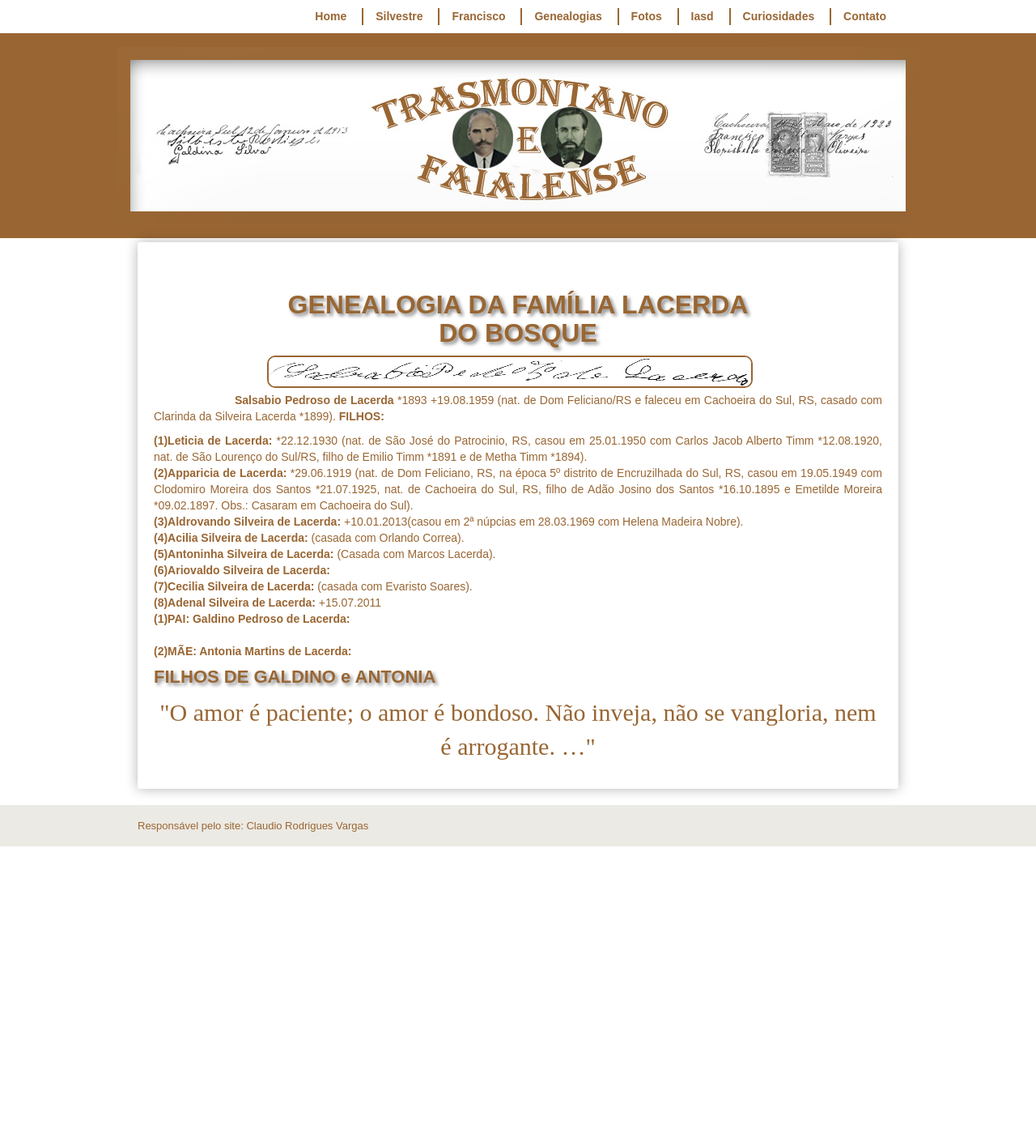
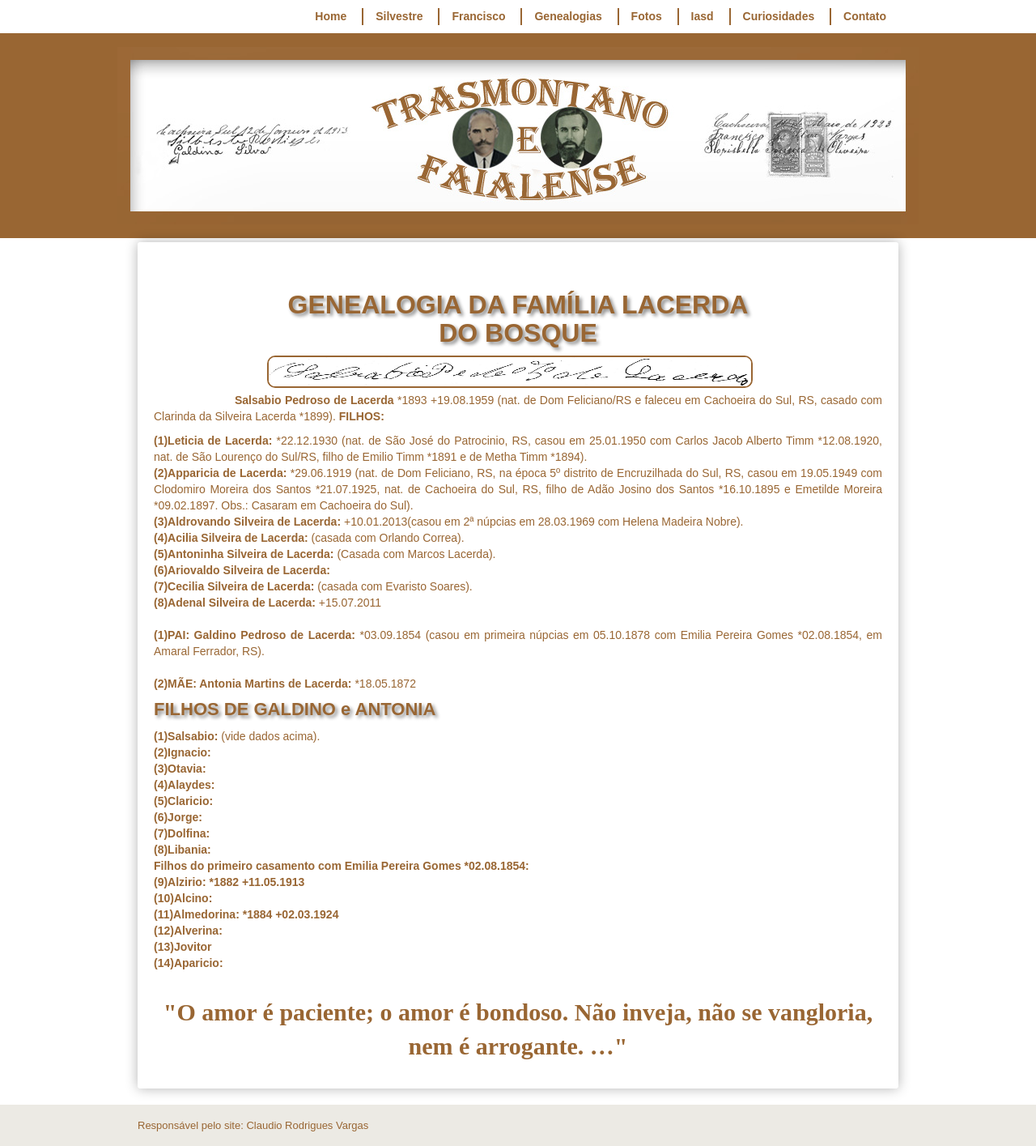
Before and after one commit to claudiovargas1955/claudiovargas1955.github.io, a Jekyll site: the page built from _pages/familia-lacerda-salsabio.html, in a window 1280 px wide. Shown: the whole page at 81% size. Built offline with Jekyll 4.4.1, drawn with Linux system fonts in a browser that asks for light colours; some web fonts are replaced; before the commit the page ends 1045 px from its top, so only the background shows below that.

Commit message:
Update familia-lacerda-salsabio.html

```diff
--- a/_pages/familia-lacerda-salsabio.html
+++ b/_pages/familia-lacerda-salsabio.html
@@ -109,13 +109,28 @@ dos Santos *21.07.1925, nat. de Cachoeira do Sul, RS, filho de Adão Josino dos
 <b>(5)Antoninha Silveira de Lacerda: </b>(Casada com Marcos Lacerda).<br>
 <b>(6)Ariovaldo Silveira de Lacerda: </b><br>
 <b>(7)Cecilia Silveira de Lacerda: </b>(casada com Evaristo Soares).<br>
-<b>(8)Adenal Silveira de Lacerda: </b>+15.07.2011<br>
+<b>(8)Adenal Silveira de Lacerda: </b>+15.07.2011<br><br>
 
-<b>(1)PAI: Galdino Pedroso de Lacerda: </b><br><br>
-
-<b>(2)MÃE: Antonia Martins de Lacerda: </b><br>
+<b>(1)PAI: Galdino Pedroso de Lacerda: </b>*03.09.1854 (casou em primeira núpcias em 05.10.1878 com Emilia Pereira Gomes *02.08.1854, em Amaral Ferrador, RS).
+<br><br>
+<b>(2)MÃE: Antonia Martins de Lacerda: </b>*18.05.1872<br>
 
 <h4>FILHOS DE GALDINO e ANTONIA</h4>
+<p><b>(1)Salsabio: </b> (vide dados acima).<br>
+  <b>(2)Ignacio: </b><br>
+  <b>(3)Otavia: </b><br>
+  <b>(4)Alaydes: </b><br>
+  <b>(5)Claricio: </b><br>
+  <b>(6)Jorge: </b><br>
+  <b>(7)Dolfina: </b><br>
+  <b>(8)Libania: </b><br>
+  <b>Filhos do primeiro casamento com Emilia Pereira Gomes *02.08.1854:<br>
+    <b>(9)Alzirio: </b>*1882 +11.05.1913<br>
+    <b>(10)Alcino: </b><br>
+    <b>(11)Almedorina: </b>*1884 +02.03.1924<br>
+    <b>(12)Alverina: </b><br>
+    <b>(13)Jovitor </b><br>
+    <b>(14)Aparicio: </b><br><br>
 
 
 
```
